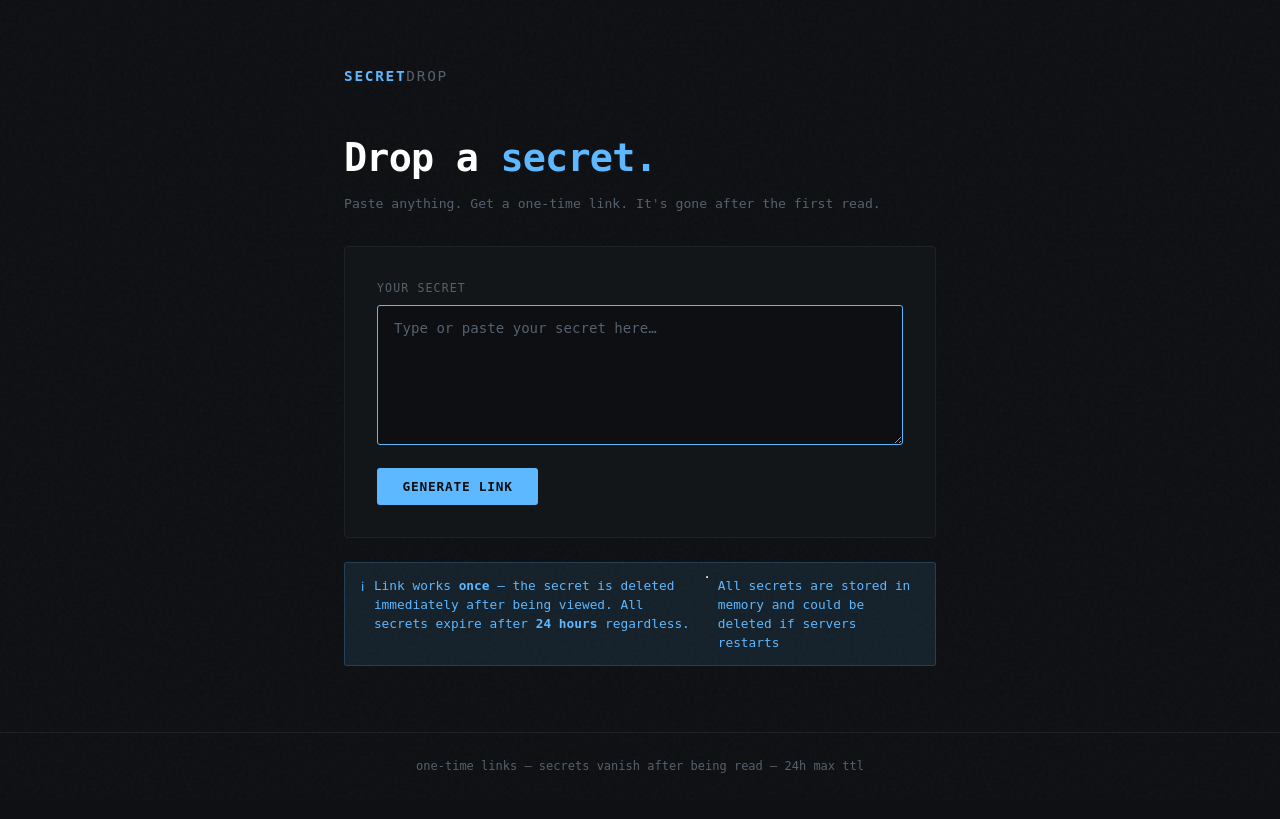
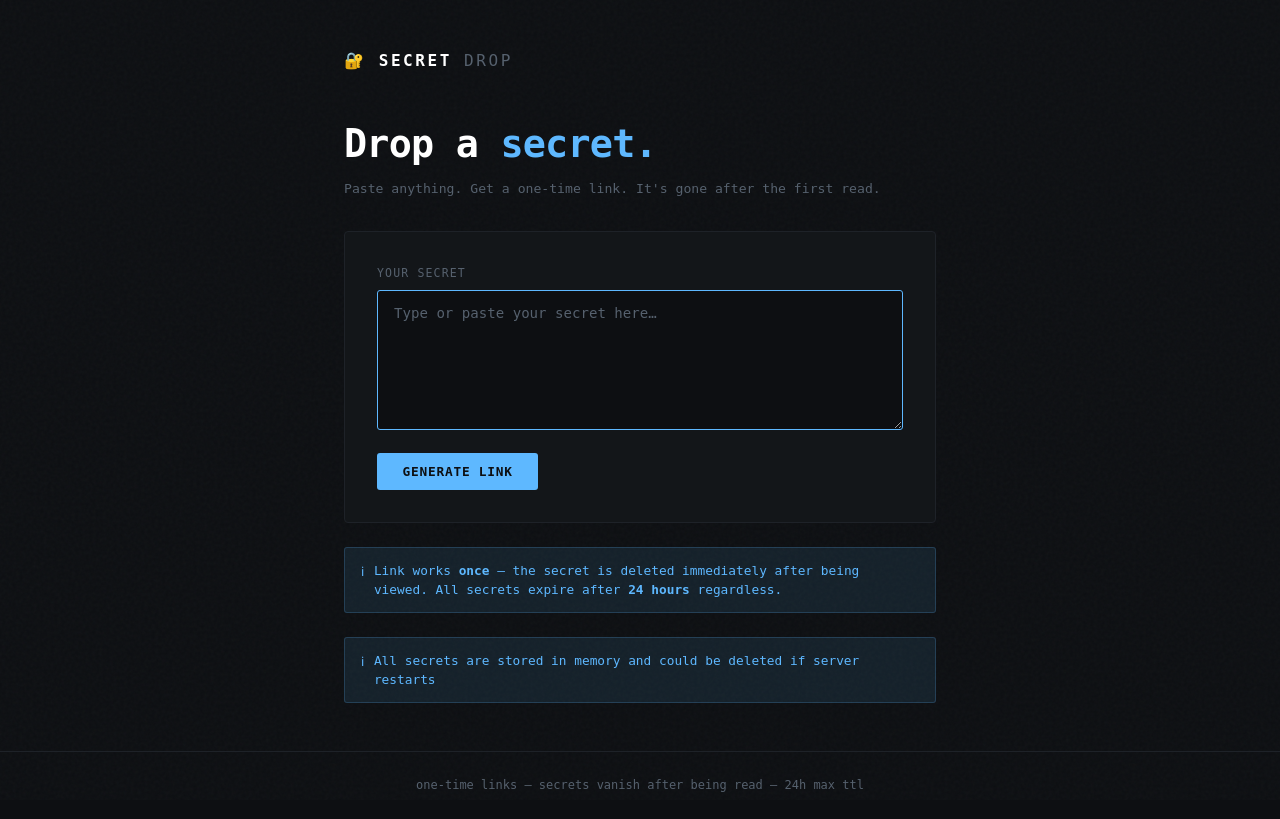
Before and after one commit to pi11/secret-drop, a Python web app: template templates/index.html in a window 1280 px wide. Before the commit the page ends 773 px from the top, so only its background shows below. Run offline with Jinja, Linux system fonts and the light colour scheme; the template is opened without the code that fills it, so the values that code supplies are empty; some web fonts are replaced.

Commit message:
Add txt page, some css fixes

```diff
--- a/templates/base.html
+++ b/templates/base.html
@@ -59,11 +59,15 @@
 
     .logo {
       font-weight: 800;
-      font-size: 0.9rem;
-      letter-spacing: 0.12em;
+      font-size: 1rem;
+      letter-spacing: 0.16em;
       color: var(--accent);
       text-transform: uppercase;
-    }
+      }
+      .logo a {
+      text-decoration: none;
+      color: white;
+      }
 
     .logo span { color: var(--text-muted); font-weight: 400; }
 
@@ -236,7 +240,7 @@
 <body>
 <div class="wrap">
   <header>
-    <div class="logo">Secret<span>Drop</span></div>
+    <div class="logo"><a href="/">🔐 Secret <span>Drop</span></a></div>
   </header>
   {% block content %}{% endblock %}
 </div>
--- a/templates/index.html
+++ b/templates/index.html
@@ -20,7 +20,10 @@
 <div class="notice info" style="margin-top:1.5rem">
   <span class="icon">ℹ</span>
   <span>Link works <strong>once</strong> — the secret is deleted immediately after being viewed. All secrets expire after <strong>24 hours</strong> regardless.</span>
-  <hr />
-  <span>All secrets are stored in memory and could be deleted if servers restarts</span>
+</div>
+
+<div class="notice info" style="margin-top:1.5rem">
+  <span class="icon">ℹ</span>
+  <span>All secrets are stored in memory and could be deleted if server restarts</span>
 </div>
 {% endblock %}
```
Also changed, not shown: app.py (+9 -5 lines), templates/created.html (+9 -0 lines).
